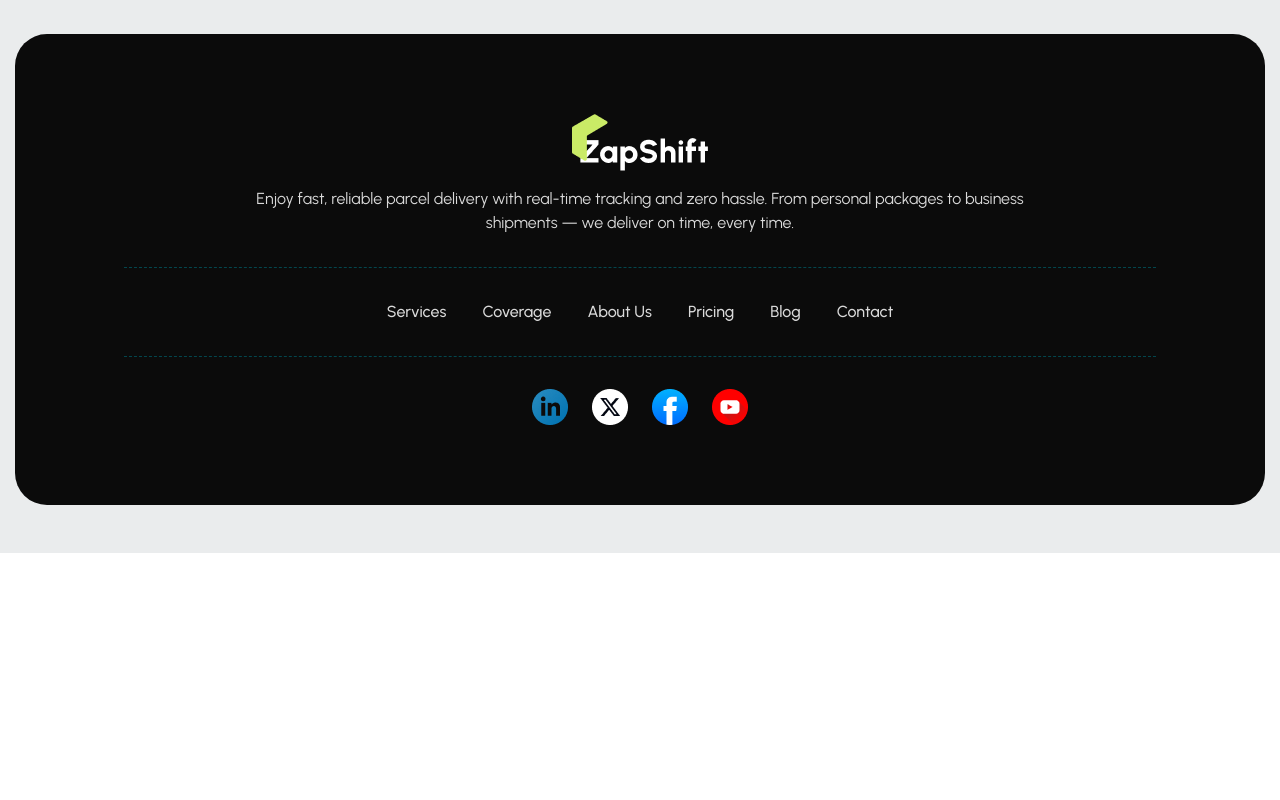
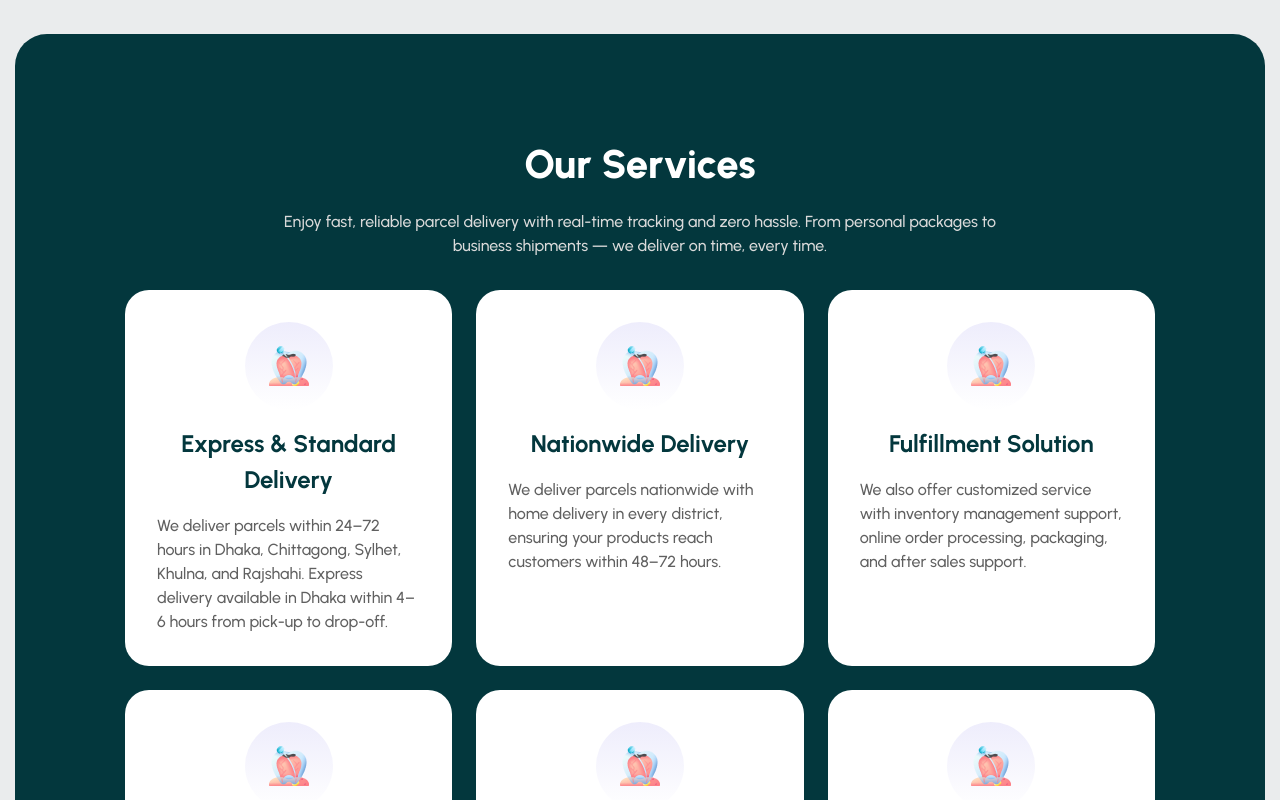
Before and after one commit to rakeebhasan09/ZapShift-client, a React (Vite) app: page / in a window 1280 px wide. Shown: the part 1260-2060 px from the top of the page. Before the commit the page ends 1813 px from the top, so only its background shows below. Built offline with nearby package versions, Linux system fonts and the light colour scheme.

Commit message:
Our services area added with responsiveness.

```diff
--- a/src/pages/Home/Home/Home.jsx
+++ b/src/pages/Home/Home/Home.jsx
@@ -1,4 +1,5 @@
 import Banner from "../Banner/Banner";
+import Services from "../Services/Services";
 import Works from "../Works/Works";
 
 const Home = () => {
@@ -6,6 +7,7 @@ const Home = () => {
 		<div>
 			<Banner />
 			<Works />
+			<Services />
 		</div>
 	);
 };
--- /dev/null
+++ b/src/pages/Home/Services/ServiceCard.jsx
@@ -0,0 +1,23 @@
+import heartIcon from "../../../assets/hear-icon.png";
+const ServiceCard = ({ title, description }) => {
+	return (
+		<div className="bg-white hover:bg-primary transition-colors duration-200 rounded-xl md:rounded-2xl lg:rounded-3xl p-5 md:p-6 lg:p-8">
+			<div className="flex flex-col gap-4">
+				{/* Icon Div */}
+				<div className="bg-[linear-gradient(180deg,#EEEDFC_0%,rgba(238,237,252,0)_100%)] p-4 lg:p-6 rounded-full w-[88px] h-[88px] mx-auto">
+					<img src={heartIcon} alt="" />
+				</div>
+
+				{/* Title Div */}
+				<h2 className="text-secondary text-[24px] font-bold text-center">
+					{title}
+				</h2>
+
+				{/* Describtion Div */}
+				<p className="font-medium">{description}</p>
+			</div>
+		</div>
+	);
+};
+
+export default ServiceCard;
--- /dev/null
+++ b/src/pages/Home/Services/Services.jsx
@@ -0,0 +1,52 @@
+import ServiceCard from "./ServiceCard";
+
+const Services = () => {
+	return (
+		<section>
+			<div className="container">
+				<div className="py-10 px-10 md:py-20 md:px-20 lg:py-[100px] lg:px-[110px] rounded-2xl md:rounded-3xl lg:rounded-4xl bg-secondary">
+					{/* Title Card */}
+					<div className="max-w-[718px] mx-auto">
+						<h2 className="text-white text-[40px] font-extrabold text-center mb-4">
+							Our Services
+						</h2>
+						<p className="font-medium text-[#DADADA] text-center">
+							Enjoy fast, reliable parcel delivery with real-time
+							tracking and zero hassle. From personal packages to
+							business shipments — we deliver on time, every time.
+						</p>
+					</div>
+					{/* Service Cards */}
+					<div className="grid grid-cols-1 md:grid-cols-2 xl:grid-cols-3 gap-3.5 lg:gap-6 mt-8">
+						<ServiceCard
+							title="Express  & Standard Delivery"
+							description="We deliver parcels within 24–72 hours in Dhaka, Chittagong, Sylhet, Khulna, and Rajshahi. Express delivery available in Dhaka within 4–6 hours from pick-up to drop-off."
+						/>
+						<ServiceCard
+							title="Nationwide Delivery"
+							description="We deliver parcels nationwide with home delivery in every district, ensuring your products reach customers within 48–72 hours."
+						/>
+						<ServiceCard
+							title="Fulfillment Solution"
+							description="We also offer customized service with inventory management support, online order processing, packaging, and after sales support."
+						/>
+						<ServiceCard
+							title="Cash on Home Delivery"
+							description="100% cash on delivery anywhere in Bangladesh with guaranteed safety of your product."
+						/>
+						<ServiceCard
+							title="Corporate Service / Contract In Logistics"
+							description="Customized corporate services which includes warehouse and inventory management support."
+						/>
+						<ServiceCard
+							title="Parcel Return"
+							description="Through our reverse logistics facility we allow end customers to return or exchange their products with online business merchants."
+						/>
+					</div>
+				</div>
+			</div>
+		</section>
+	);
+};
+
+export default Services;
--- a/src/pages/Home/Works/WorkCard.jsx
+++ b/src/pages/Home/Works/WorkCard.jsx
@@ -1,3 +1,4 @@
+// eslint-disable-next-line no-unused-vars
 const WorkCard = ({ title, description, icon: Icon }) => {
 	return (
 		<div className="bg-[rgba(255,255,255,0.70)] rounded-xl md:rounded-2xl lg:rounded-3xl p-5 md:p-6 lg:p-8">
--- a/src/pages/Home/Works/Works.jsx
+++ b/src/pages/Home/Works/Works.jsx
@@ -8,6 +8,7 @@ const Works = () => {
 				<h2 className="text-[32px] text-secondary font-extrabold mb-2.5 md:mb-5 lg:mb-8">
 					How it Works
 				</h2>
+				{/* All Process */}
 				<div className="grid grid-cols-1 md:grid-cols-2 lg:grid-cols-3 xl:grid-cols-4 gap-3.5 lg:gap-6">
 					<WorkCard
 						title="Booking Pick & Drop"
```
Also changed, not shown: src/assets/hear-icon.png (added).
